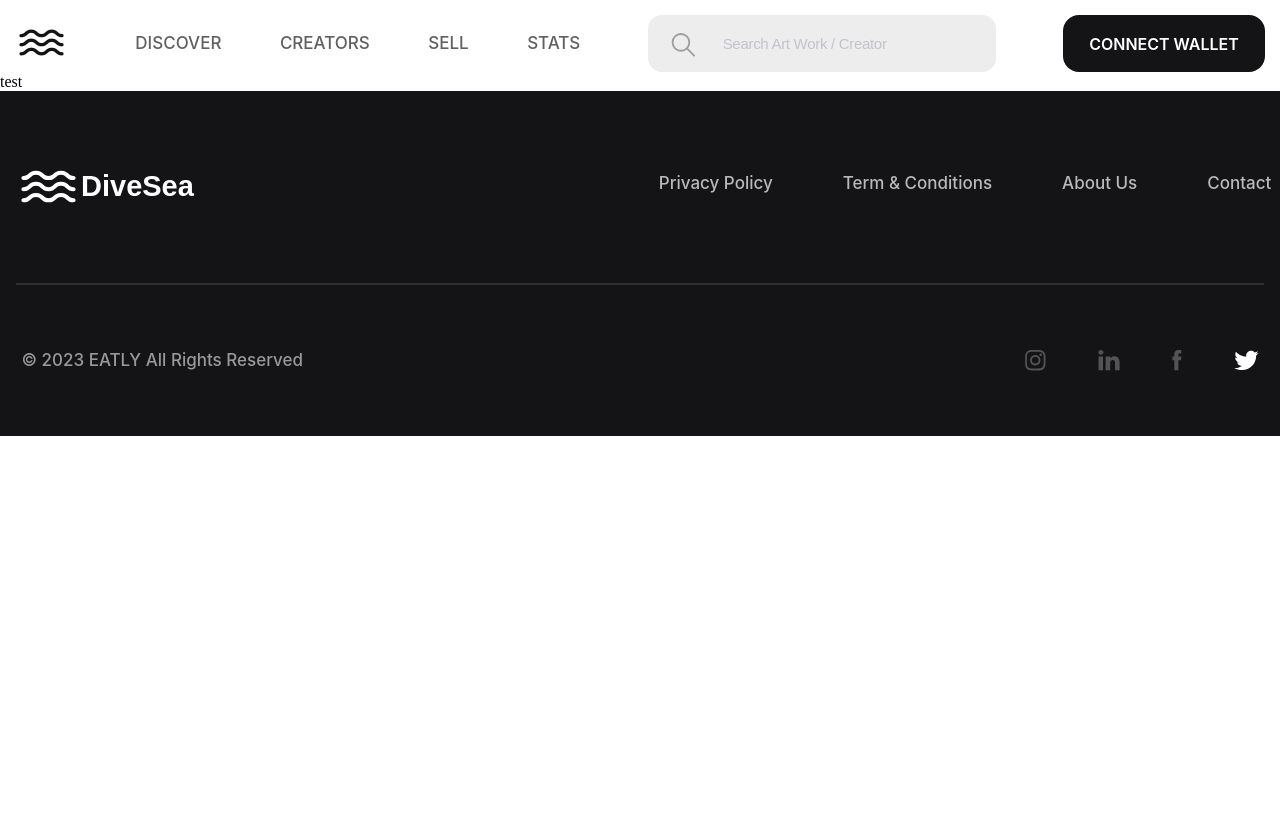
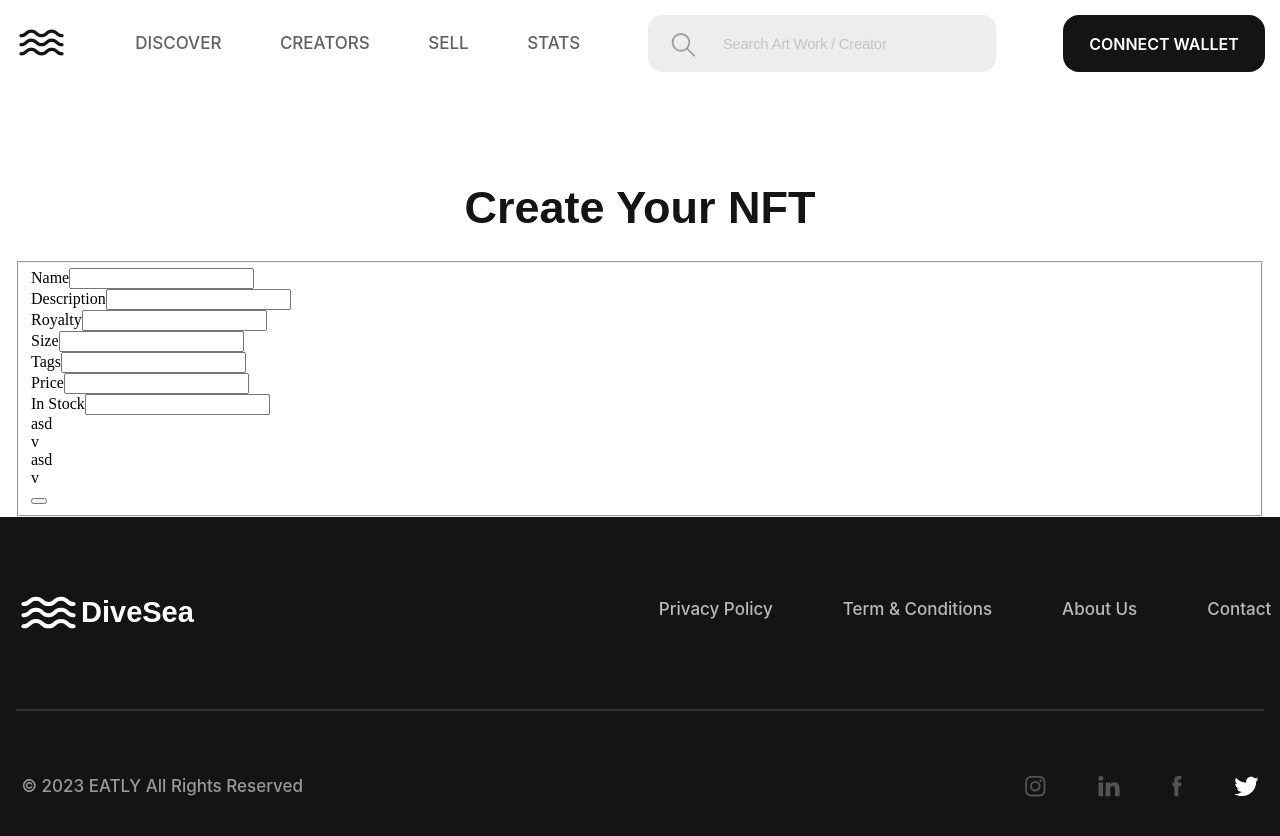
Before and after one commit to kopch02/goodline_demo_day_react, a React (Vite) app: page /sell in a window 1280 px wide. Shown: the top 836 px of the page. Before the commit the page ends 800 px from the top, so only its background shows below. Built offline with nearby package versions, Linux system fonts and the light colour scheme; no server answers; the HTML template or start-up script is replaced by a standard one.

Commit message:
start 2 page

```diff
--- /dev/null
+++ b/src/components/SellLeft/SellLeft.tsx
@@ -0,0 +1,61 @@
+import s from './SellLeft.module.scss'
+
+export const SellLeft = () => {
+  return (
+    <form action="https://jsonplaceholder.typicode.com/posts" method="post" className={s.form}>
+      <fieldset>
+        <div className={s.name}>
+          <span className={s.name_span}>Name</span>
+          <input type="text" className={s.name_input} />
+        </div>
+        <div className={s.description}>
+          <span className={s.description_span}>Description</span>
+          <input type="text" className={s.description_input} />
+        </div>
+        <div className={s.royalty_size}>
+          <div className={s.royalty}>
+            <span className={s.royalty_span}>Royalty</span>
+            <input type="text" className={s.royalty_input} />
+          </div>
+          <div className={s.size}>
+            <span className={s.size_span}>Size</span>
+            <input type="text" className={s.size_input} />
+          </div>
+        </div>
+        <div className={s.tags}>
+          <span className={s.tags_span}>Tags</span>
+          <input type="text" className={s.tags_input} />
+        </div>
+        <div className={s.price_stock}>
+          <div className={s.price}>
+            <span className={s.price_span}>Price</span>
+            <input type="text" className={s.price_input} />
+          </div>
+          <div className={s.stock}>
+            <span className={s.stock_span}>In Stock</span>
+            <input type="text" className={s.stock_input} />
+          </div>
+        </div>
+        <div className={s.put}>
+          <div className={s.put_text}>
+            asd
+          </div>
+          <div className={s.put_check}>
+            v
+          </div>
+        </div>
+        <div className={s.direct}>
+          <div className={s.direct_text}>
+            asd
+          </div>
+          <div className={s.direct_check}>
+            v
+          </div>
+        </div>
+        <button className={s.form_btn}>
+
+        </button>
+      </fieldset>
+    </form>
+  )
+}
--- a/src/index.css
+++ b/src/index.css
@@ -17,3 +17,17 @@
 body {
   margin: 0;
 }
+
+.container {
+  width: 1250px;
+  margin: 0 auto;
+  margin-top: 120px;
+}
+
+@media (max-width: 768px) {
+  .container {
+    margin-top: 40px;
+    padding: 0 10px;
+    width: calc(100% - 20px);
+  }
+}
--- a/src/pages/Sell.css
+++ /dev/null
@@ -1,5 +0,0 @@
-.container {
-  width: 1250px;
-  margin: 0 auto;
-  margin-top: 120px;
-}
--- /dev/null
+++ b/src/pages/Sell.module.scss
@@ -0,0 +1,8 @@
+.sell_header {
+  font-family: var(--font-family);
+  font-weight: 600;
+  font-size: 45px;
+  line-height: 67%;
+  color: #141416;
+  text-align: center;
+}
--- a/src/pages/Sell.tsx
+++ b/src/pages/Sell.tsx
@@ -1,9 +1,13 @@
-import './Sell.css'
+import s from './Sell.module.scss'
+import { SellLeft } from '../components/SellLeft/SellLeft'
 
 export const Sell = () => {
   return (
     <>
-    <div>test</div>
+    <section className="container">
+      <h2 className={s.sell_header}>Create Your NFT</h2>
+      <SellLeft/>
+    </section>
     </>
   )
 }
--- a/src/pages/main.css
+++ b/src/pages/main.css
@@ -1,8 +1,4 @@
-.container {
-  width: 1250px;
-  margin: 0 auto;
-  margin-top: 120px;
-}
+
 
 .unleash_line {
   border: 0.71px solid #cbcbcb;
@@ -17,11 +13,7 @@
 }
 
 @media (max-width: 768px) {
-  .container {
-    margin-top: 40px;
-    padding: 0 10px;
-    width: calc(100% - 20px);
-  }
+
 
   .unleash_content {
     flex-direction: column;
```
Also changed, not shown: src/components/SellLeft/SellLeft.module.scss (added).
